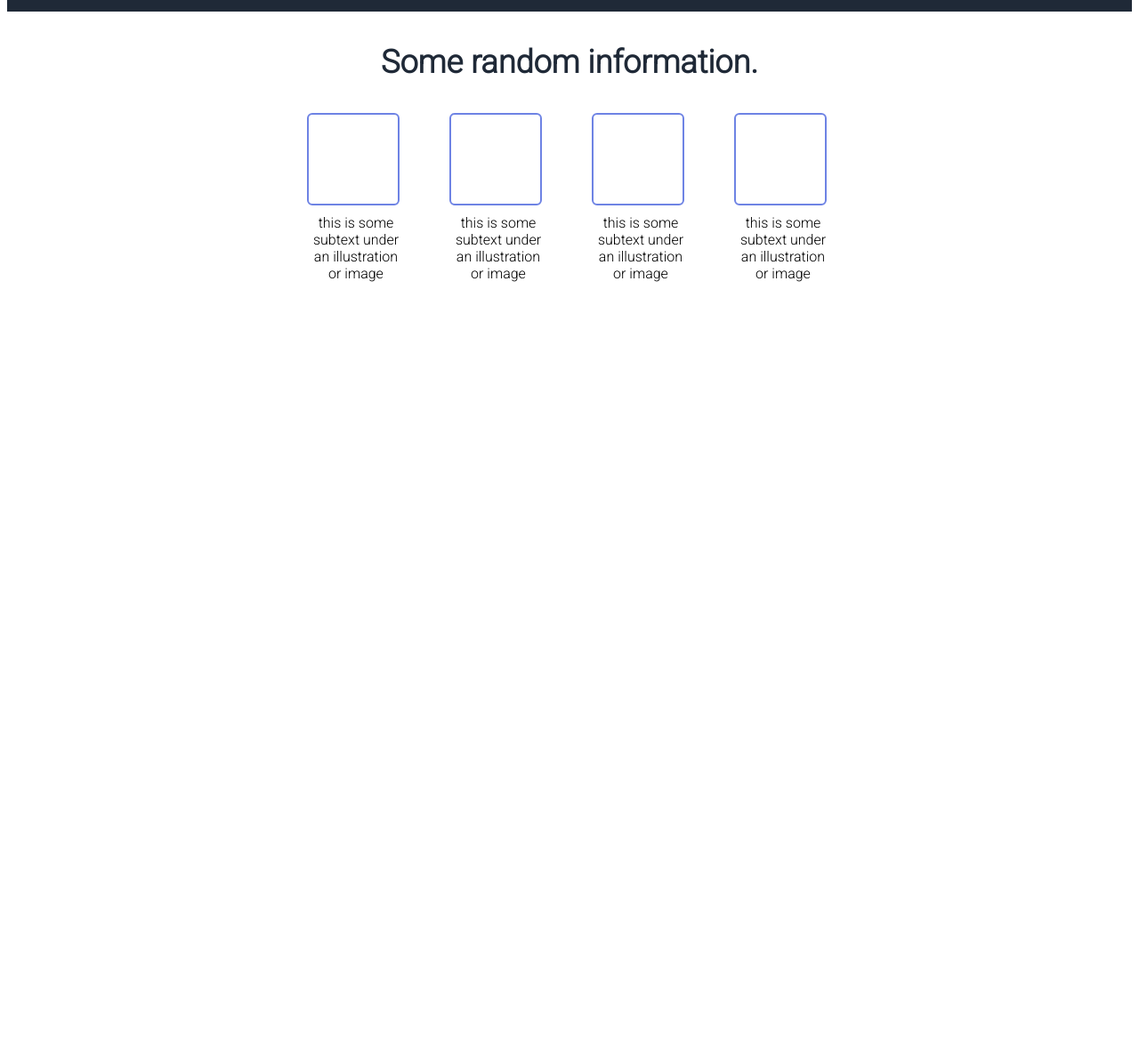
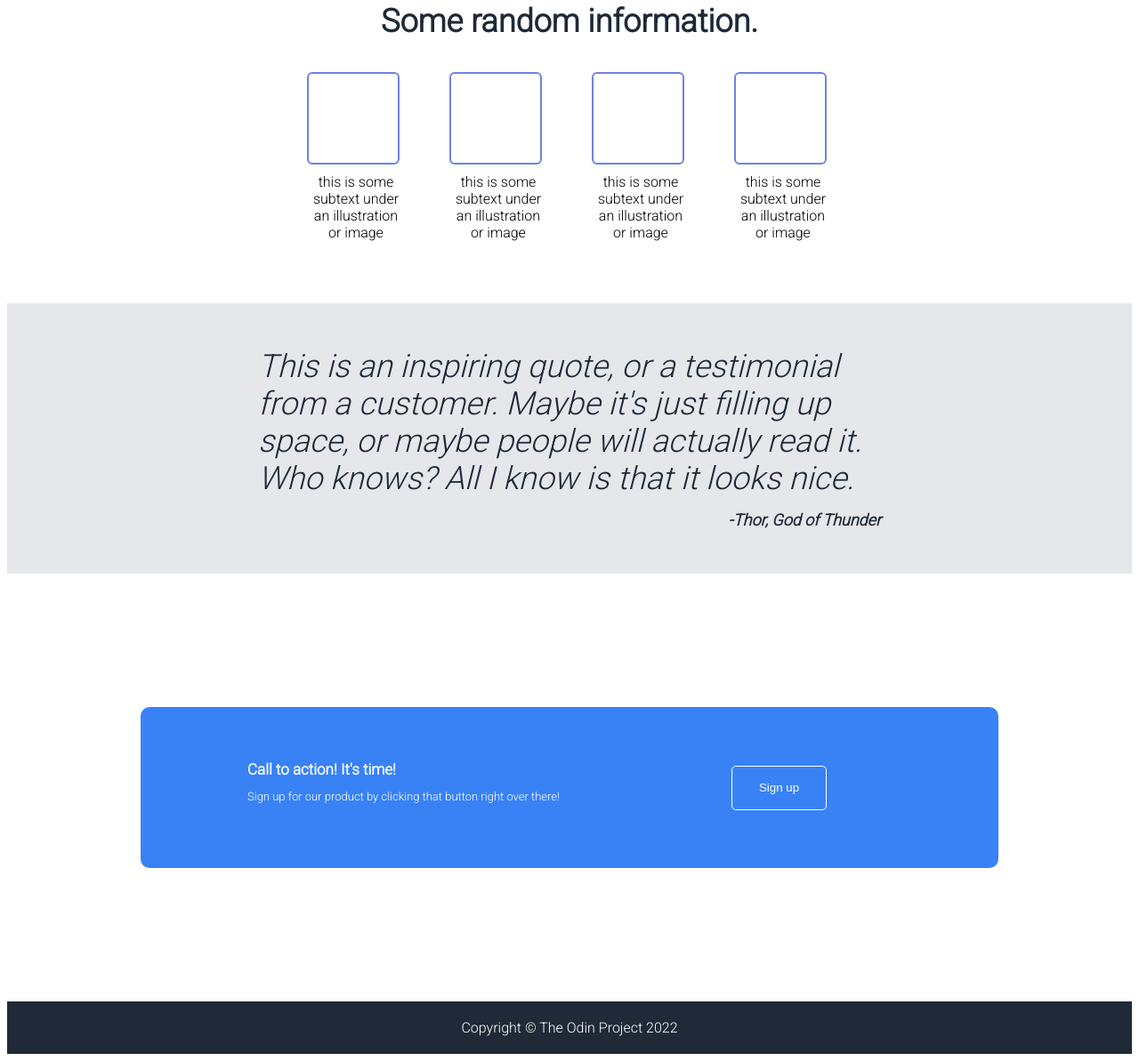
Before and after one commit to nadadaw/odin-landing-page, a plain HTML site: page index.html in a window 1280 px wide. Shown: the part 477-1670 px from the top of the page at 89% size. Before the commit the page ends 802 px from the top, so only its background shows below. Drawn offline with Linux system fonts and the light colour scheme.

Commit message:
Add remaining sections

```diff
--- a/index.html
+++ b/index.html
@@ -8,16 +8,16 @@
     <title>Home</title>
     <link rel="preconnect" href="https://fonts.googleapis.com">
 <link rel="preconnect" href="https://fonts.gstatic.com" crossorigin>
-<link href="https://fonts.googleapis.com/css2?family=Roboto:wght@300&display=swap" rel="stylesheet">
+<link href="https://fonts.googleapis.com/css2?family=Roboto:wght@300,800&display=swap" rel="stylesheet">
 </head>
 
 <body>
 <div class="header">
 <div class="logo"> Header Logo</div>
 <ul class="right-links">
-    <li><a href="google.com">header link one</a></li>
-    <li><a href="google.com">header link two</a></li>
-    <li><a href="google.com">header link three</a></li>
+    <li><a href="#">header link one</a></li>
+    <li><a href="#">header link two</a></li>
+    <li><a href="#">header link three</a></li>
 </ul>
 </div>
 
@@ -27,12 +27,10 @@
 <p> This website has some subtext that goes here under the main title. It's a smaller font and the color is lower contrast.</p>
 <button> Sign up </button>
 </div>
-
 <div class="image-placeholder"> this is a placeholder for an image </div>
 </div>
 
 <h3> Some random information. </h3>
-
 <div class="information">
 <div class="info">
 <div class="small-image-placeholder"></div>
@@ -53,18 +51,24 @@
 <div class="small-image-placeholder"></div>
 <div class="text">this is some subtext under an illustration or image</div>
 </div>
-
 </div>
 
+<div class="quote-section">
+<div  class="quote-text">
+This is an inspiring quote, or a testimonial from a customer. Maybe it's just filling up space, or maybe people will actually read it. Who knows? All I know is that it looks nice.
+<span class="quote-author">-Thor, God of Thunder</span> </div>
+</div>
 
+<div class="call-to-action-container">
+<div class="call-to-action">
+    <h4> Call to action! It's time! </h4>
+    <p> Sign up for our product by clicking that button right over there!</p>
+</div>
+<button>Sign up</button>
+</div>
 
-
-
-
-
-
-
-
-
+<div class="footer">
+    Copyright &copy; The Odin Project 2022
+</div>
 </body>
 </html>
--- a/styles.css
+++ b/styles.css
@@ -1,5 +1,6 @@
 body {
-    font-family: 'Roboto', sans-serif;}
+    font-family: 'Roboto', sans-serif;
+}
 
 a {
     text-decoration: none;
@@ -13,14 +14,15 @@ ul {
 
 .header {
     display: flex;
-    justify-content: space-between;
+    justify-content: center;
     background-color: #1f2937;
     padding: 20px;
+    gap: 380px;
 }
 
 .right-links {
     display: flex;
-    gap: 10px;
+    gap: 25px;
     margin: 0;
     padding: 0;
   }
@@ -28,6 +30,7 @@ ul {
 .logo {
     font-size: 24px;
     color: #f9faf8;
+    font-weight: bold;
 }
 
 .hero {
@@ -35,18 +38,20 @@ ul {
     display: flex;
     justify-content: center;
     align-items: center;
-    gap: 10px;
+    gap: 4px;
 }
 
 .hero h1 {
     font-size: 48px;
-    font-weight: 800; /* won't work unless you add roboto 800 */
+    font-weight: 800;
     color: #e5e7eb;
+    display: inline;
 }
 
 .hero p {
     font-size: 18px;
     color: #e5e7eb;
+    font-weight: 300;
 }
 
 .hero button {
@@ -54,14 +59,14 @@ ul {
     color: #e5e7eb;
     border: none;
     border-radius: 5px;
-    padding: 10px 20px 10px 20px;
+    padding: 10px 25px 10px 25px;
     font-weight: bold;
 }
 
 .image-placeholder {
     background-color: grey;
     color: #e5e7eb;
-    width: 400px;
+    width: 500px;
     height: 200px;
     display: flex;
     justify-content: center;
@@ -69,7 +74,7 @@ ul {
 }
 
 .hero-1 {
-    width: 400px;
+    width: 450px;
     height: auto;
     padding: 60px;
 }
@@ -93,9 +98,80 @@ h3 {
 display: flex;
 justify-content: center;
 gap: 50px;
+margin-bottom: 70px;
 }
 
 .text {
     max-width: 110px;
     text-align: center;
 }
+
+.quote-section {
+    background-color: #e5e7eb;
+    display: flex;
+    justify-content: center;
+    align-items:flex-end;
+    padding: 50px;
+    margin-top: 25px;
+}
+
+.quote-text {
+    font-weight: 300;
+    font-size: 36px;
+    color: #1f2937;
+    font-style: italic;
+    width: 700px;
+
+}
+
+.quote-author {
+    font-weight: bold;
+    font-size: 18px;
+    margin-top: 15px;
+    float: right;
+}
+
+.call-to-action-container {
+    display: flex;
+    justify-content:space-around;
+    gap: 20px;
+    background-color: #3882f6;
+    margin: 150px;
+    padding: 40px;
+    border-radius: 10px;
+}
+
+.call-to-action {
+    background-color: #3882f6;
+    padding: 20px 20px 20px 80px;
+    color: white;
+    border-radius: 10px;
+}
+
+.call-to-action p {
+    font-weight: 300;
+    font-size: 13px;
+}
+
+.call-to-action-container button {
+    background-color: #3882f6;
+    color: white;
+    border: 1px solid white;
+    border-radius: 5px;
+    margin: auto;
+    height: 50px;
+    padding-left: 30px;
+    padding-right: 30px;
+}
+
+.call-to-action h4 {
+  font-size: 17px;
+  display: inline;
+}
+
+.footer {
+    background-color: #1f2937;
+    color: white;
+    text-align: center;
+    padding: 20px;
+}
```
